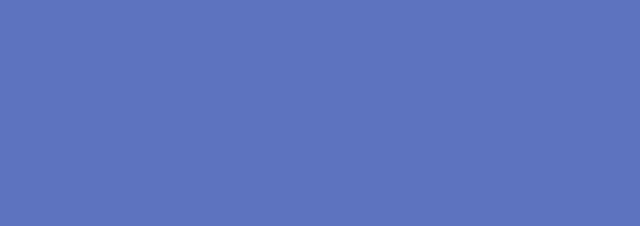
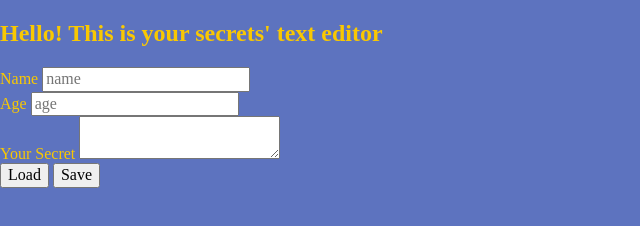
Before and after one commit to KarolChilimoniuk/my-editor, a website: page src/content/index.html in a window 1280 px wide. Shown: the whole page, without its empty margins (0-640 px from the left). Drawn offline with nearby package versions, Linux system fonts and the light colour scheme; files that its build step writes are made by us from their sources.

Commit message:
added form structure

```diff
--- a/src/content/index.html
+++ b/src/content/index.html
@@ -8,6 +8,24 @@
   <link rel="stylesheet" href="css/main.css">
 </head>
 <body>
-
+  <section class="main-element">
+    <h2 class="main-element__title">Hello! This is your secrets' text editor</h2>
+    <form action="" class="form" method="post" enctype="application/x-www-form-urlencoded">
+      <div class="form__elements">
+         <label for="name" class="form__label">Name</label>
+         <input type="text" class="form__input" id="name" placeholder="name">
+      </div>
+      <div class="form__elements">
+        <label for="age" class="form__label">Age</label>
+        <input type="text" class="form__input" id="action" placeholder="age">
+      </div>
+      <div class="form__elements">
+        <label for="secret" class="form__label">Your Secret</label>
+        <textarea class="form__textarea" id="secret"></textarea>
+      </div>
+      <input type="submit" class="form__input" value="Load">
+      <input type="submit" class="form__input" value="Save">
+    </form>
+  </section>
 </body>
 </html>
```
